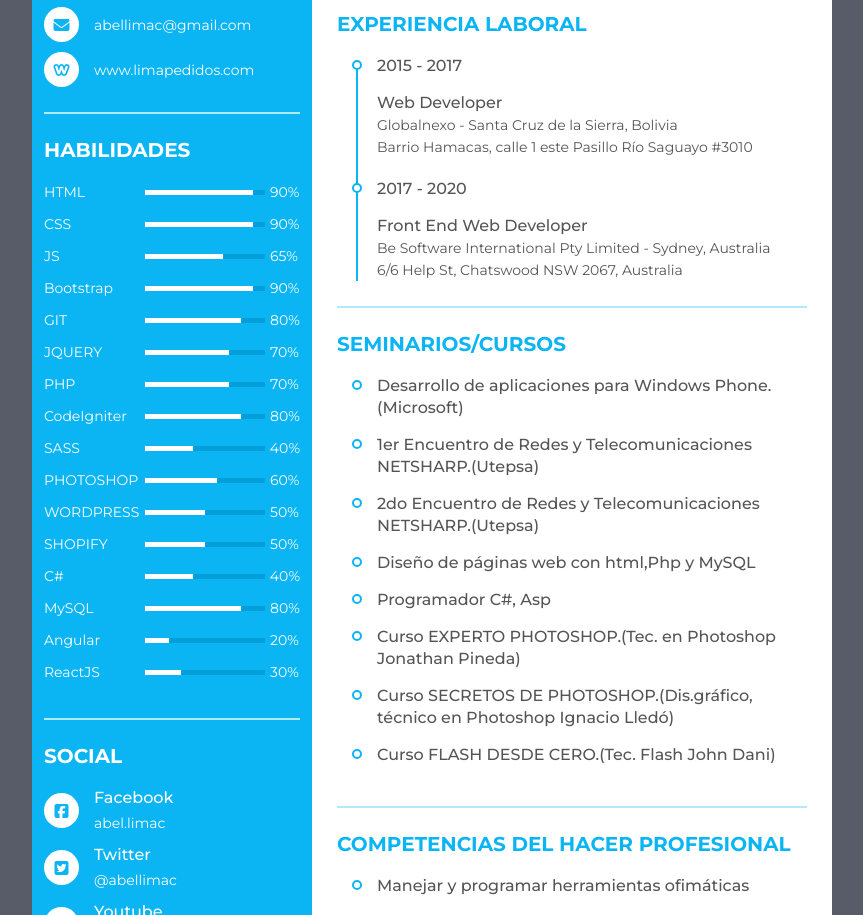
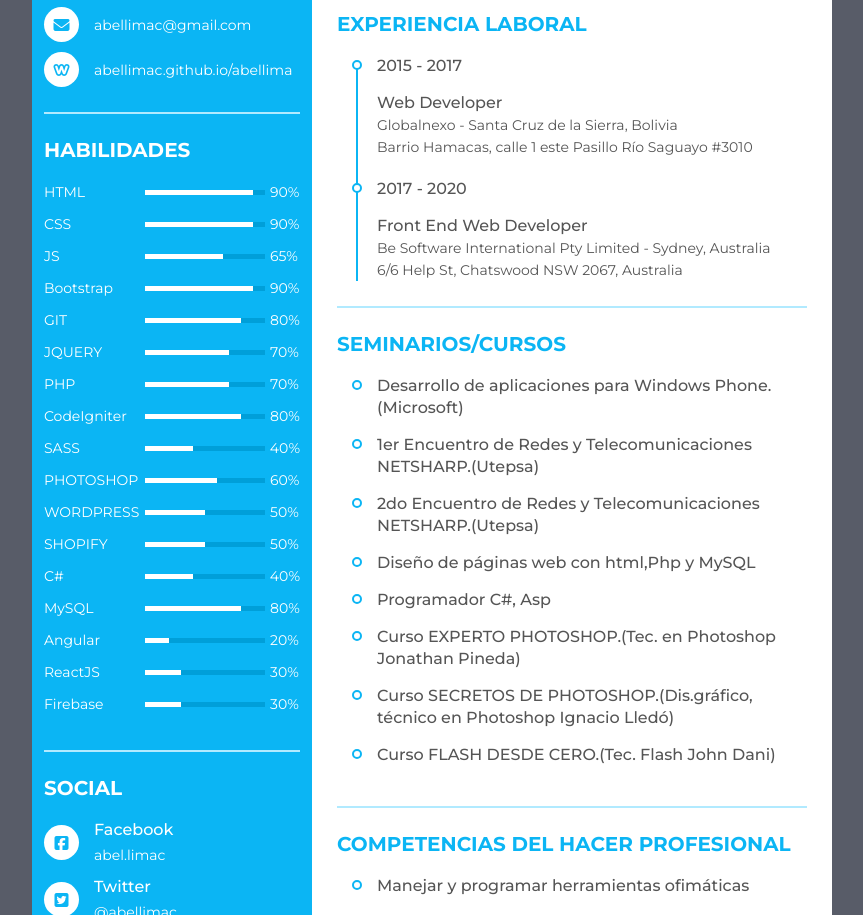
Before and after one commit to abellimac/abellima, a plain HTML site: page index.html in a window 1280 px wide. Shown: the part 511-1426 px from the top of the page, without its empty margins (208-1071 px from the left). Drawn offline with Linux system fonts and the light colour scheme.

Commit message:
modificado

```diff
--- a/index.html
+++ b/index.html
@@ -49,7 +49,7 @@
                <i class="fab fa-weebly"></i>
              </div>
              <div class="data">
-               www.limapedidos.com
+               abellimac.github.io/abellima
              </div>
            </li>
          </ul>
@@ -197,6 +197,15 @@
            <li>
              <div class="skill_name">
                ReactJS
+             </div>
+             <div class="skill_progress">
+               <span style="width: 30%;"></span>
+             </div>
+             <div class="skill_per">30%</div>
+           </li>
+           <li>
+             <div class="skill_name">
+               Firebase
              </div>
              <div class="skill_progress">
                <span style="width: 30%;"></span>
```
